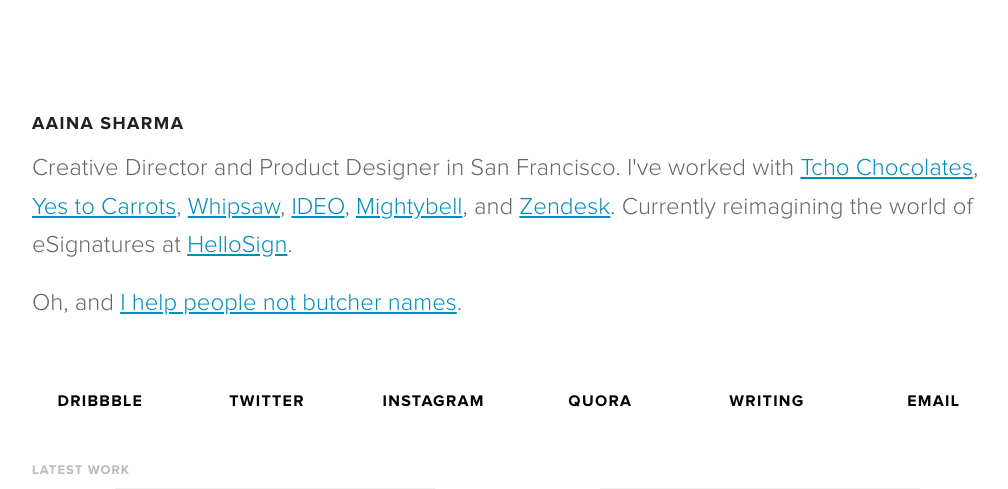
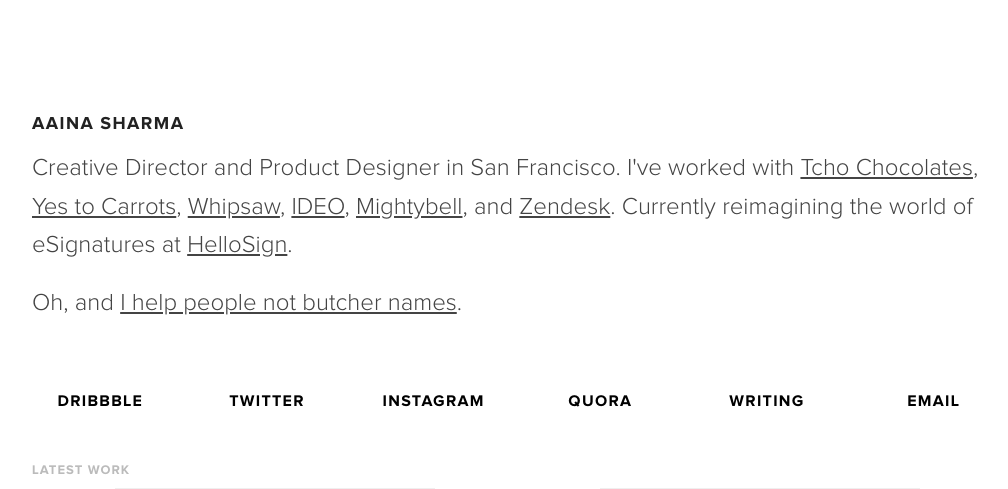
Before and after one commit to aaina/aaina, a PHP site: page / in a window 1280 px wide. Shown: the top 489 px of the page, without its empty margins (123-1131 px from the left). Run offline with PHP 8.4, Linux system fonts and the light colour scheme; grey boxes are pictures that could not be loaded.

Commit message:
Adjust black & links

```diff
--- a/css/style.css
+++ b/css/style.css
@@ -16,7 +16,7 @@
 div.main-container {
     font-family: "Proxima Nova Reg", Helvetica, sans-serif;
     padding: 100px 10%;
-    color: #666;
+    color: #444;
 }
 div.main-container h1 {
     font-family: "Proxima Nova Bold", Helvetica, sans-serif;
@@ -38,6 +38,7 @@
 }
 div.main-header a {
     text-decoration: underline;
+    color: #444;
 }
 div.links {
     padding-top: 30px;
```
